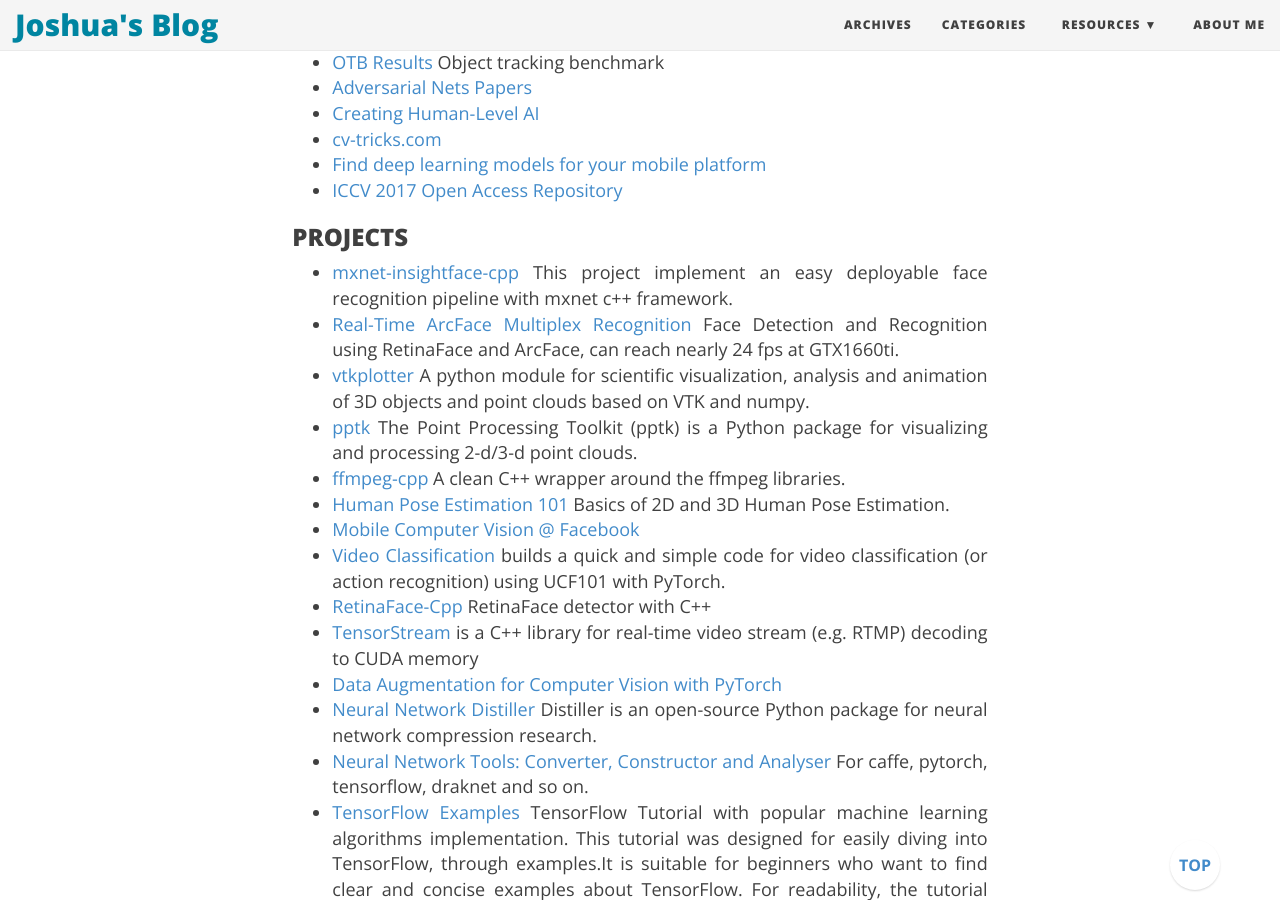
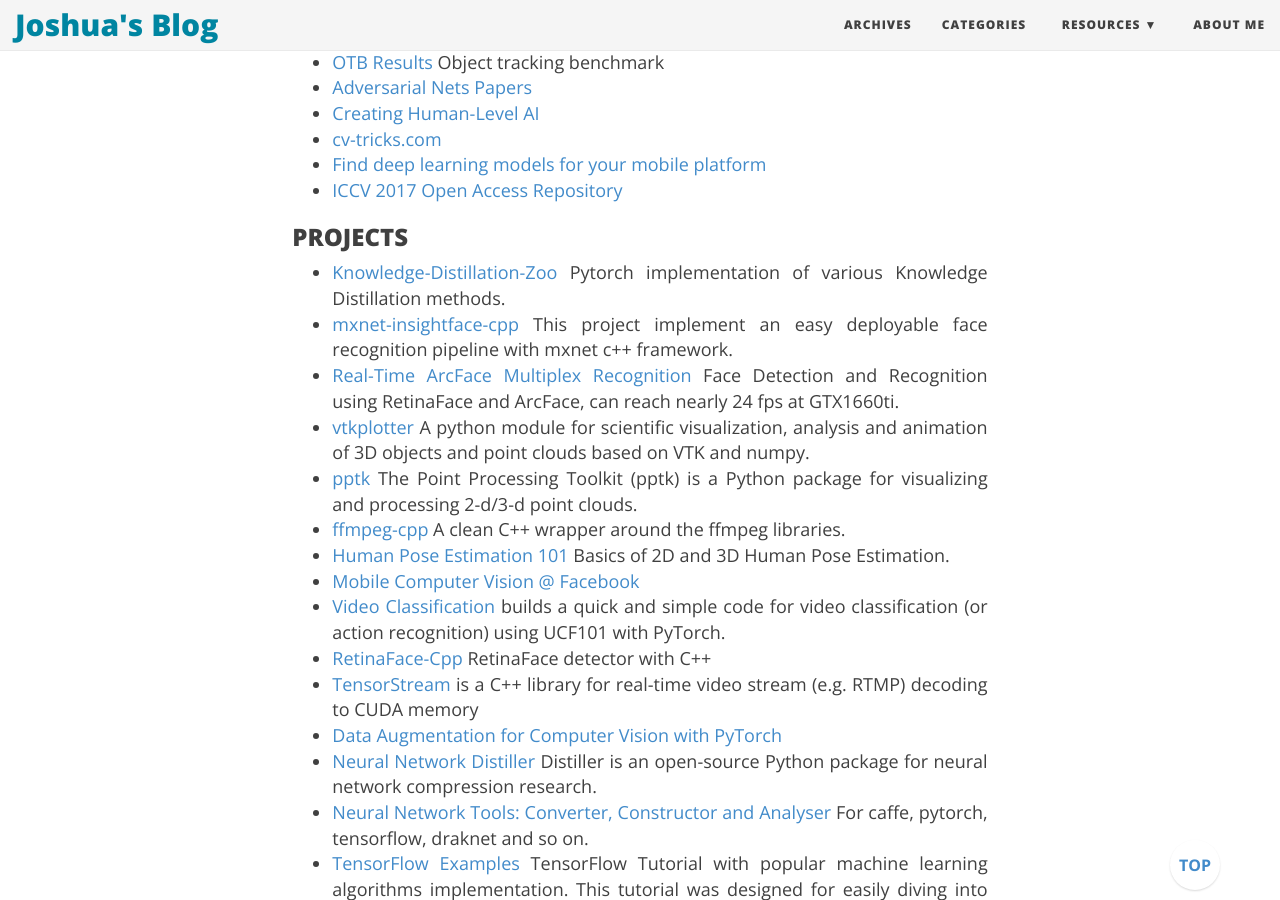
Before and after one commit to joshua19881228/joshua19881228.github.io, a Jekyll site: the page built from _posts/Computer_Vision/2016-08-25-my-jumble-of-computer-vision.md, in a window 1280 px wide and 900 px high, scrolled down 29603 px. Built offline with Jekyll 4.4.1, drawn with Linux system fonts in a browser that asks for light colours; nearby versions of some CDN libraries; formulas are drawn with MathJax 3; comment, search, counter and statistics services are not loaded.

Commit message:
update post

```diff
--- a/_posts/Computer_Vision/2016-08-25-my-jumble-of-computer-vision.md
+++ b/_posts/Computer_Vision/2016-08-25-my-jumble-of-computer-vision.md
@@ -799,6 +799,7 @@
 
 ### PROJECTS
 
+- [Knowledge-Distillation-Zoo](https://github.com/AberHu/Knowledge-Distillation-Zoo) Pytorch implementation of various Knowledge Distillation methods.
 - [mxnet-insightface-cpp](https://github.com/njvisionpower/mxnet-insightface-cpp) This project implement an easy deployable face recognition pipeline with mxnet c++ framework.
 - [Real-Time ArcFace Multiplex Recognition](https://github.com/1996scarlet/ArcFace-Multiplex-Recognition) Face Detection and Recognition using RetinaFace and ArcFace, can reach nearly 24 fps at GTX1660ti.
 - [vtkplotter](https://github.com/marcomusy/vtkplotter) A python module for scientific visualization, analysis and animation of 3D objects and point clouds based on VTK and numpy.
```
